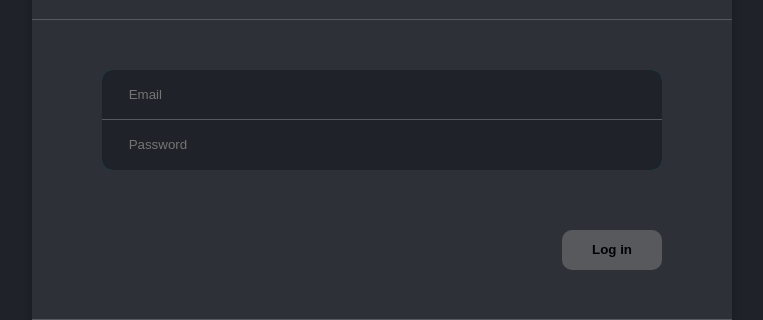
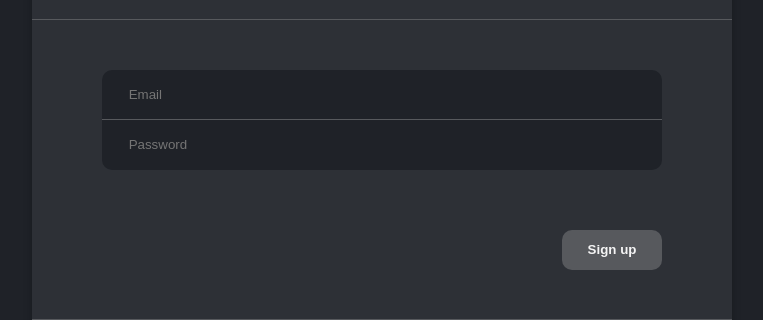
Before and after one commit to nimgnas/wanted-pre-onboarding-challenge-fe-1, a React (Create React App) app: page /auth/login in a window 1280 px wide. Shown: the part 230-550 px from the top of the page, without its empty margins (258-1021 px from the left). Built offline with nearby package versions, Linux system fonts and the light colour scheme.

Commit message:
[FEAT] 로그인, 회원가입 :

```diff
--- a/package.json
+++ b/package.json
@@ -12,6 +12,7 @@
     "@types/react-dom": "^18.0.10",
     "react": "^18.2.0",
     "react-dom": "^18.2.0",
+    "react-query": "^3.39.2",
     "react-router-dom": "^6.6.1",
     "react-scripts": "5.0.1",
     "styled-components": "^5.3.6",
--- a/src/App.tsx
+++ b/src/App.tsx
@@ -1,16 +1,27 @@
-import { Outlet } from "react-router-dom";
+import { useEffect } from "react";
+import { QueryClient, QueryClientProvider } from "react-query";
+import { Outlet, useNavigate, useOutlet } from "react-router-dom";
 import styled, { ThemeProvider } from "styled-components";
 import GlobalStyle from "./styles/globalStyles";
 import theme from "./styles/theme";
 
 function App() {
+  const queryClient = new QueryClient();
+  const navigate = useNavigate();
+
+  // useEffect(() => {
+  //   navigate("/auth/login");
+  // }, []);
+
   return (
+    <QueryClientProvider client={queryClient}>
       <ThemeProvider theme={theme}>
         <GlobalStyle />
         <StyledApp>
           <Outlet />
         </StyledApp>
       </ThemeProvider>
+    </QueryClientProvider>
   );
 }
 
--- a/src/Router.tsx
+++ b/src/Router.tsx
@@ -10,7 +10,7 @@ const Router = createBrowserRouter([
     path: "/",
     element: <App />,
     children: [
-      { path: "home", element: <Home /> },
+      { index: true, element: <Home /> },
       {
         path: "auth",
         element: <Auth />,
--- /dev/null
+++ b/src/api.ts
@@ -0,0 +1,44 @@
+const BASE_URL = "http://localhost:8080";
+
+interface IUser {
+  email: string;
+  password: string;
+}
+
+interface IAuthResponse {
+  message: string;
+  token: string;
+}
+
+export type TAuth = (user: IUser) => Promise<IAuthResponse>;
+
+// auth
+export const login: TAuth = async (user) => {
+  let status: boolean;
+  return fetch(`${BASE_URL}/users/login`, { method: "POST", headers: { "Content-Type": "application/json" }, body: JSON.stringify(user) })
+    .then((res) => {
+      status = res.ok;
+      return res.json();
+    })
+    .then((json) => {
+      if (!status) {
+        return Promise.reject(json.details);
+      }
+      return json;
+    });
+};
+
+export const signUp: TAuth = async (user) => {
+  let status: boolean;
+  return fetch(`${BASE_URL}/users/create`, { method: "POST", headers: { "Content-Type": "application/json" }, body: JSON.stringify(user) })
+    .then((res) => {
+      status = res.ok;
+      return res.json();
+    })
+    .then((json) => {
+      if (!status) {
+        return Promise.reject(json.details);
+      }
+      return json;
+    });
+};
--- /dev/null
+++ b/src/pages/Auth/AuthForm.tsx
@@ -0,0 +1,99 @@
+import { ChangeEvent, FormEvent, useEffect, useState } from "react";
+import { MutateFunction } from "react-query";
+import styled from "styled-components";
+
+interface IUser {
+  email: string;
+  password: string;
+}
+
+const authValidateHandler = (email: string, password: string) => {
+  const emailRegEx = /[a-z0-9]+@[a-z]+\.+[a-z]{2,3}/;
+  return emailRegEx.test(email) && password.length >= 8;
+};
+
+function AuthForm({ mutateFn }: { mutateFn: MutateFunction<unknown, unknown, IUser, unknown> }) {
+  const [inputs, setInputs] = useState({ email: "", password: "" });
+  const [isValidated, setIsValidated] = useState(false);
+  const { email, password } = inputs;
+
+  useEffect(() => {
+    setIsValidated(authValidateHandler(email, password));
+  }, [email, password]);
+
+  const onChange = (e: ChangeEvent<HTMLInputElement>) => {
+    const { name, value } = e.target;
+    setInputs({ ...inputs, [name]: value });
+  };
+
+  const onSubmit = (e: FormEvent<HTMLFormElement>) => {
+    e.preventDefault();
+    mutateFn({ email, password });
+  };
+
+  return (
+    <Form onSubmit={onSubmit}>
+      <InputContent>
+        <Input placeholder="Email" type="email" name="email" value={email} onChange={onChange} />
+        <Input placeholder="Password" type="password" name="password" value={password} onChange={onChange} />
+      </InputContent>
+      <SubmitWrapper>
+        <Button type="submit" disabled={!isValidated}>
+          Sign up
+        </Button>
+      </SubmitWrapper>
+    </Form>
+  );
+}
+
+export default AuthForm;
+
+const Form = styled.form`
+  height: 200px;
+  width: 80%;
+  display: flex;
+  flex-direction: column;
+  justify-content: space-between;
+`;
+
+const InputContent = styled.div`
+  width: 100%;
+  display: flex;
+  flex-direction: column;
+  border-radius: 10px;
+  overflow: hidden;
+`;
+
+const Input = styled.input`
+  height: 50px;
+  border: none;
+  padding: 0 2em;
+  color: ${({ theme }) => theme.colors.white};
+  background-color: ${({ theme }) => theme.colors.black};
+
+  &:not(:last-child) {
+    border-bottom: 1px solid ${({ theme }) => theme.colors.gray};
+  }
+
+  &:focus {
+    outline: none;
+  }
+`;
+
+const SubmitWrapper = styled.div`
+  height: 40px;
+  width: 100%;
+  display: flex;
+  justify-content: flex-end;
+`;
+
+const Button = styled.button`
+  height: 100%;
+  width: 100px;
+  border: none;
+  border-radius: 10px;
+  color: ${({ theme }) => theme.colors.white};
+  background-color: ${({ theme }) => theme.colors.gray};
+  font-weight: 600;
+  cursor: pointer;
+`;
--- a/src/pages/Auth/Login.tsx
+++ b/src/pages/Auth/Login.tsx
@@ -1,22 +1,17 @@
-import { Link } from "react-router-dom";
+import { Link, useOutletContext } from "react-router-dom";
 import styled from "styled-components";
+import { IAuthContent } from ".";
+import AuthForm from "./AuthForm";
 
 function Login() {
+  const { loginMutate } = useOutletContext<IAuthContent>();
   return (
     <>
       <Header>
         <span>Log in</span>
       </Header>
       <Body>
-        <Form>
-          <InputContainer>
-            <Input placeholder="Email" />
-            <Input placeholder="Password" />
-          </InputContainer>
-          <SubmitWrapper>
-            <Button type="submit">Log in</Button>
-          </SubmitWrapper>
-        </Form>
+        <AuthForm mutateFn={loginMutate} />
       </Body>
       <Footer>
         <span>
@@ -52,55 +47,6 @@ const Body = styled.div`
   border-bottom: 1px solid ${({ theme }) => theme.colors.gray};
 `;
 
-const Form = styled.form`
-  height: 200px;
-  width: 80%;
-  display: flex;
-  flex-direction: column;
-  justify-content: space-between;
-`;
-
-const InputContainer = styled.div`
-  width: 100%;
-  display: flex;
-  flex-direction: column;
-  border-radius: 10px;
-  background-color: teal;
-  overflow: hidden;
-`;
-
-const Input = styled.input`
-  height: 50px;
-  border: none;
-  padding: 0 2em;
-  color: ${({ theme }) => theme.colors.white};
-  background-color: ${({ theme }) => theme.colors.black};
-
-  &:not(:last-child) {
-    border-bottom: 1px solid ${({ theme }) => theme.colors.gray};
-  }
-
-  &:focus {
-    outline: none;
-  }
-`;
-
-const SubmitWrapper = styled.div`
-  height: 40px;
-  width: 100%;
-  display: flex;
-  justify-content: flex-end;
-`;
-
-const Button = styled.button`
-  height: 100%;
-  width: 100px;
-  border: none;
-  border-radius: 10px;
-  background-color: ${({ theme }) => theme.colors.gray};
-  font-weight: 600;
-`;
-
 const Footer = styled.div`
   height: 100px;
   width: 100%;
--- a/src/pages/Auth/SignUp.tsx
+++ b/src/pages/Auth/SignUp.tsx
@@ -1,23 +1,17 @@
-import { Link } from "react-router-dom";
+import { Link, useOutletContext } from "react-router-dom";
 import styled from "styled-components";
+import { IAuthContent } from ".";
+import AuthForm from "./AuthForm";
 
 function SignUp() {
+  const { signUpMutate } = useOutletContext<IAuthContent>();
   return (
     <>
       <Header>
         <span>Sign up</span>
       </Header>
       <Body>
-        <Form>
-          <InputContainer>
-            <Input placeholder="Email" />
-            <Input placeholder="Password" />
-            <Input placeholder="Password Check" />
-          </InputContainer>
-          <SubmitWrapper>
-            <Button type="submit">Sign up</Button>
-          </SubmitWrapper>
-        </Form>
+        <AuthForm mutateFn={signUpMutate} />
       </Body>
       <Footer>
         <span>
@@ -53,56 +47,6 @@ const Body = styled.div`
   border-bottom: 1px solid ${({ theme }) => theme.colors.gray};
 `;
 
-const Form = styled.form`
-  height: 250px;
-  width: 80%;
-  display: flex;
-  flex-direction: column;
-  justify-content: space-between;
-`;
-
-const InputContainer = styled.div`
-  width: 100%;
-  display: flex;
-  flex-direction: column;
-  border-radius: 10px;
-  background-color: teal;
-  overflow: hidden;
-`;
-
-const Input = styled.input`
-  height: 50px;
-  border: none;
-  padding: 0 2em;
-  color: ${({ theme }) => theme.colors.white};
-  background-color: ${({ theme }) => theme.colors.black};
-
-  &:not(:last-child) {
-    border-bottom: 1px solid ${({ theme }) => theme.colors.gray};
-  }
-
-  &:focus {
-    outline: none;
-  }
-`;
-
-const SubmitWrapper = styled.div`
-  height: 40px;
-  width: 100%;
-  display: flex;
-  justify-content: flex-end;
-`;
-
-const Button = styled.button`
-  height: 100%;
-  width: 100px;
-  border: none;
-  border-radius: 10px;
-  color: ${({ theme }) => theme.colors.white};
-  background-color: ${({ theme }) => theme.colors.gray};
-  font-weight: 600;
-`;
-
 const Footer = styled.div`
   height: 100px;
   width: 100%;
--- a/src/pages/Auth/index.tsx
+++ b/src/pages/Auth/index.tsx
@@ -1,10 +1,45 @@
-import { Outlet } from "react-router-dom";
+import { MutateFunction, useMutation } from "react-query";
+import { Outlet, useNavigate } from "react-router-dom";
 import styled from "styled-components";
+import { login, signUp } from "../../api";
+
+interface IUser {
+  email: string;
+  password: string;
+}
+
+export interface IAuthContent {
+  loginMutate: MutateFunction<unknown, unknown, IUser, unknown>;
+  signUpMutate: MutateFunction<unknown, unknown, IUser, unknown>;
+}
 
 function Auth() {
+  const navigate = useNavigate();
+
+  const { mutate: loginMutate } = useMutation({
+    mutationFn: login,
+    onSuccess: (data) => {
+      alert(data.message);
+      navigate("/home");
+    },
+    onError: (error) => {
+      alert(error);
+    },
+  });
+  const { mutate: signUpMutate } = useMutation({
+    mutationFn: signUp,
+    onSuccess: (data) => {
+      alert(data.message);
+      navigate("/auth/login");
+    },
+    onError: (error) => {
+      alert(error);
+    },
+  });
+
   return (
     <StyledAuth>
-      <Outlet />
+      <Outlet context={{ loginMutate, signUpMutate }} />
     </StyledAuth>
   );
 }
```
Also changed, not shown: tsconfig.json (+2 -8 lines), 1 other file (tests, documents, lock files or other folders). Lines whose indentation alone changed are shown as unchanged.
